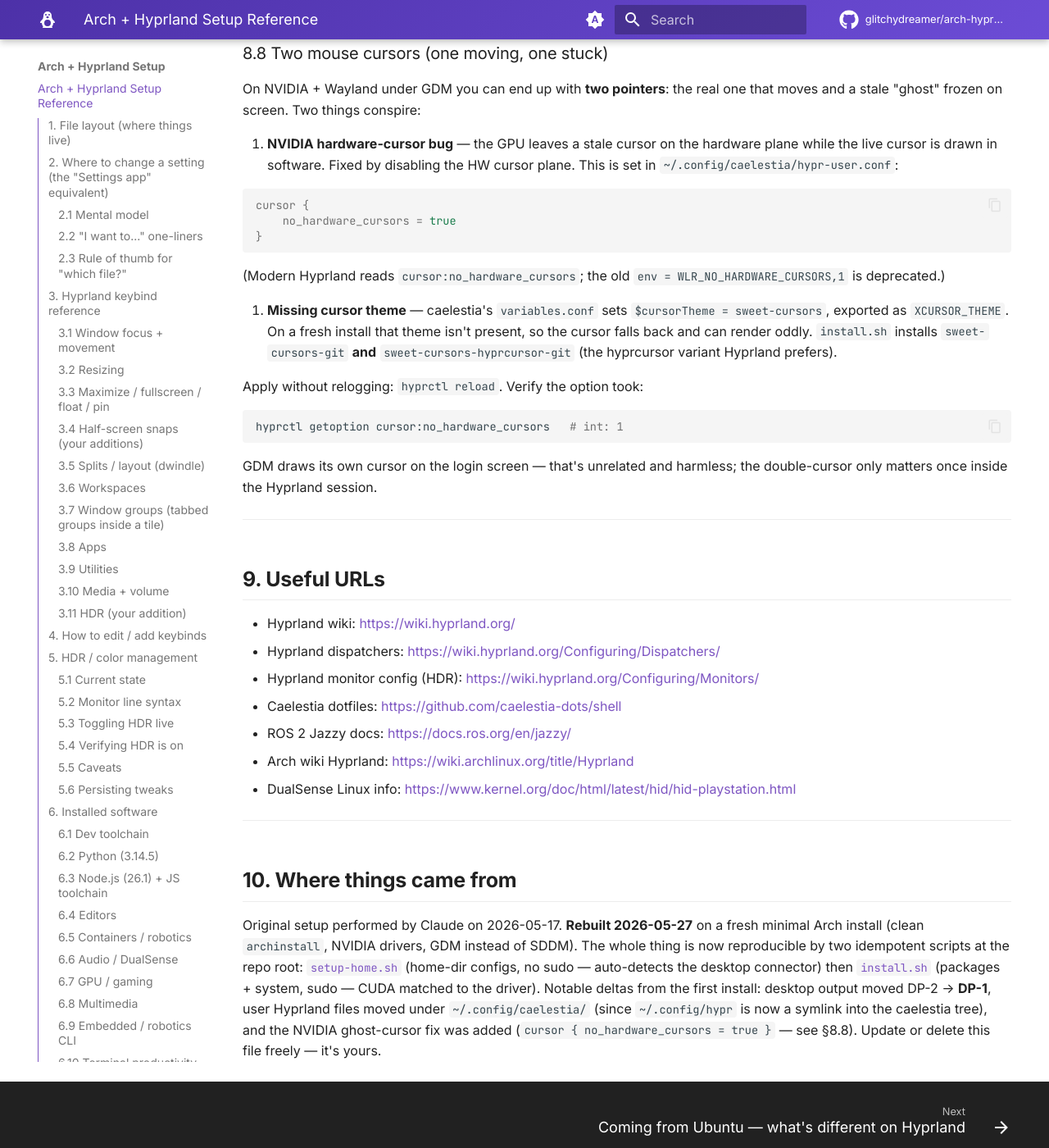
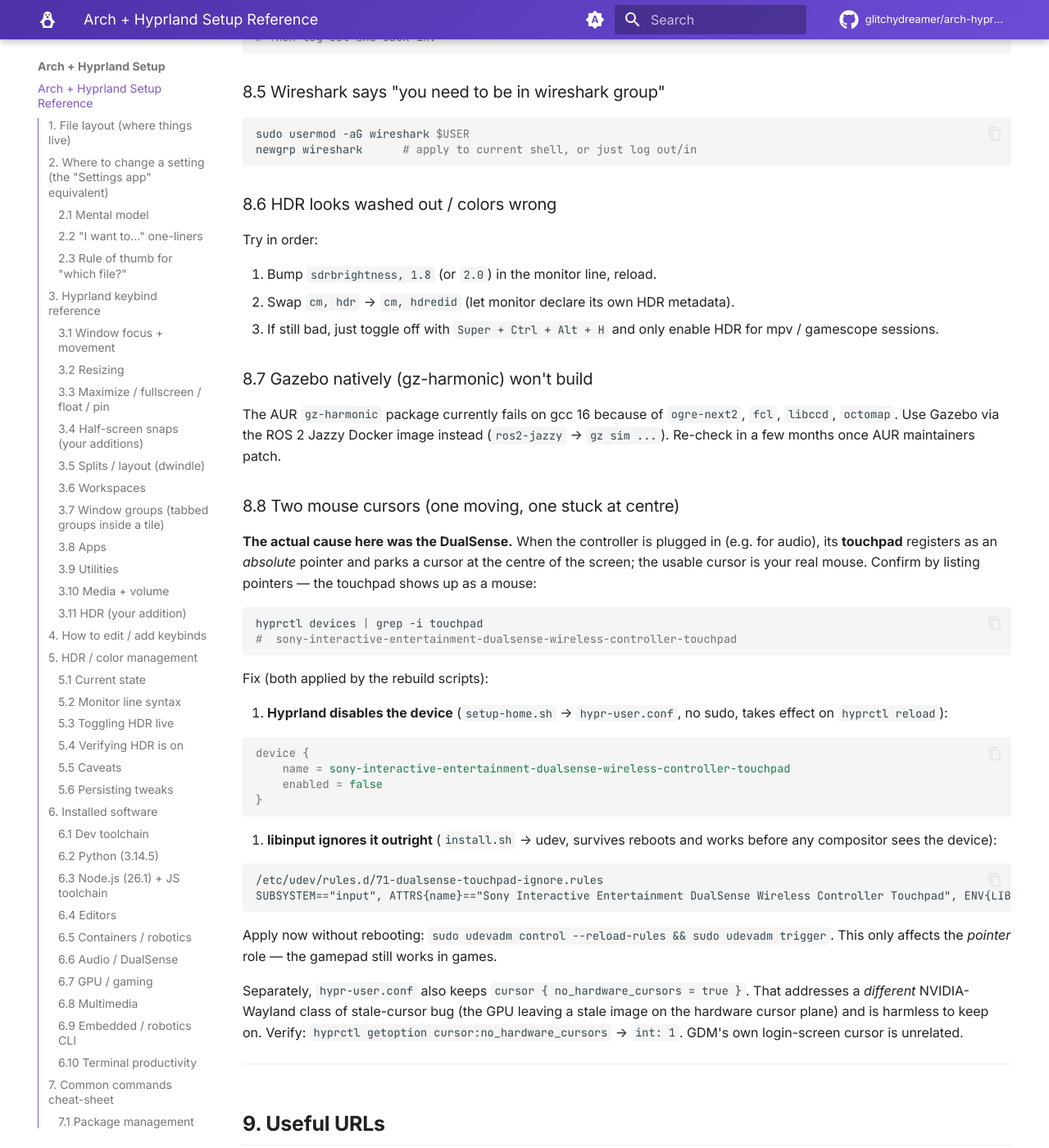
Before and after one commit to glitchydreamer/arch-hyprland-setup, an MkDocs documentation site: the page built from docs/index.md, in a window 1280 px wide and 1400 px high, scrolled down 20629 px. Shown: the whole window at 82% size. Built offline with MkDocs 1.6.1 and Material for MkDocs 9.7.7, drawn with Linux system fonts in a browser that asks for light colours; comment, search, counter and statistics services are not loaded; some of the changed text lies outside the part shown.

Commit message:
fix(dualsense): correct cursor + audio root causes; add project-context doc
The first round misdiagnosed both issues. Corrected:

- Stuck centre cursor = the DualSense TOUCHPAD registering as an absolute
  pointer, not the NVIDIA HW cursor. Disable it in Hyprland (device{enabled=
  false}, via setup-home.sh) and at libinput (LIBINPUT_IGNORE_DEVICE udev rule,
  via install.sh). no_hardware_cursors is kept for the separate NVIDIA case.
- Silent earphones in the controller jack = PipeWire profile routing, not the
  old PCM-volume amixer hack (this UCM card has no mixer controls). Speaker vs
  the 3.5mm jack are separate profiles with auto-switch shipped off. Add a
  WirePlumber drop-in re-enabling auto + a `dualsense-audio` helper to force it.
  Removed the obsolete /usr/local + udev numid fix from install.sh.

- docs/project-context.md: new one-page canonical map of the whole project
  (purpose, machines, two-script rebuild, file map, root-cause decisions).
- Rewrote troubleshooting §8.1 + §8.8 and the §1/§6.6 references to match.

Co-Authored-By: Claude Opus 4.7 <noreply@anthropic.com>

````diff
--- a/docs/index.md
+++ b/docs/index.md
@@ -1,4 +1,6 @@
 # Arch + Hyprland Setup Reference
+
+> New here? Start with [Project context](project-context.md) for a one-page map.
 
 > Last updated 2026-05-27. HDR set to OFF by default; toggle with `Super + Ctrl + Alt + H`.
 > Machine: Arch Linux + Hyprland + caelestia dotfiles, **GDM** as the display manager.
@@ -32,8 +34,8 @@
 | **Your fish dev-env additions** | `~/.config/fish/conf.d/dev-env.fish` |
 | Personal scripts (in PATH) | `~/.local/bin/` |
 | Robotics workspace | `~/robotics/ws` |
-| ALSA state | `/var/lib/alsa/asound.state` |
-| DualSense audio fix | `/usr/local/bin/dualsense-audio-fix.sh` + `/etc/udev/rules.d/99-dualsense-audio.rules` |
+| DualSense audio → headphone jack | `~/.local/bin/dualsense-audio` + `~/.config/wireplumber/wireplumber.conf.d/51-dualsense-headphones.conf` |
+| DualSense touchpad ignore (cursor) | `~/.config/caelestia/hypr-user.conf` (device block) + `/etc/udev/rules.d/71-dualsense-touchpad-ignore.rules` |
 | HDR toggle script | `~/.local/bin/hdr-toggle` |
 
 **Golden rule**: never edit anything under `~/.local/share/caelestia/`. It will be overwritten when caelestia updates. All your customisation goes in `~/.config/caelestia/hypr-user.conf` (sourced LAST, so it always wins).
@@ -440,7 +442,12 @@ npm 11, pnpm 10, yarn classic.
 ### 6.6 Audio / DualSense
 
 - PipeWire + WirePlumber.
-- DualSense udev rule fixes the hardware `PCM Playback Volume = 0` bug automatically on plug-in.
+- DualSense earphone-jack output: a WirePlumber drop-in re-enables ACP
+  auto-profile/auto-port so the jack auto-routes; `dualsense-audio` forces it
+  manually. (The old `PCM Playback Volume` amixer hack no longer applies — this
+  controller is UCM/profile-based. See [troubleshooting §8.1](#81-dualsense-audio-silent-earphones-in-the-controller-jack).)
+- DualSense touchpad is disabled as a pointer so it doesn't park a second cursor
+  at screen centre (see [§8.8](#88-two-mouse-cursors-one-moving-one-stuck-at-centre)).
 
 ### 6.7 GPU / gaming
 
@@ -583,18 +590,38 @@ git config --global user.email "you@example.com"
 
 ## 8. Troubleshooting recipes
 
-### 8.1 DualSense audio silent again
+### 8.1 DualSense audio silent (earphones in the controller jack)
+
+This bit us on the 2026-05-27 rebuild. The **old amixer/`numid` fix does not
+apply** on a modern PipeWire stack: the DualSense is UCM/profile-based and has
+*no* ALSA mixer controls (`amixer -c <card>` is empty). The real problem is
+**routing**: the controller exposes its internal speaker and its 3.5mm jack as
+separate PipeWire **profiles**, and it ships with auto-switching disabled
+(`api.acp.auto-profile/auto-port = false`), so plugging earphones into the jack
+never moves audio off the `HiFi (Mic, Speaker)` profile → silence.
+
+Two-part fix (both written by `setup-home.sh`, no sudo):
 
 ```bash
-# Check current state
-CARD=$(awk '/DualSense Wireless Controller/{n=$1;gsub(/[^0-9]/,"",n);print n;exit}' /proc/asound/cards)
-amixer -c $CARD cget numid=4   # should report values=100
+# Immediate: route to the 3.5mm jack + make it default (the helper does all this)
+dualsense-audio
 
-# Manual fix
-amixer -c $CARD cset numid=4 100
+# Under the hood it runs, roughly:
+CARD=$(pactl list cards short | awk '/Sony|DualSense/{print $2; exit}')
+pactl set-card-profile "$CARD" 'HiFi (Headphones, Mic)'
+SINK=$(pactl list sinks short | awk '/Sony|DualSense/{print $2; exit}')
+pactl set-default-sink "$SINK"; pactl set-sink-mute "$SINK" 0; pactl set-sink-volume "$SINK" 70%
+```
 
-# If the udev rule isn't firing
-sudo udevadm test $(udevadm info -q path /dev/snd/controlC$CARD) 2>&1 | tail
+Durable: `~/.config/wireplumber/wireplumber.conf.d/51-dualsense-headphones.conf`
+turns ACP `auto-profile`/`auto-port` back **on** for the DualSense so WirePlumber
+follows the jack automatically. If it ever doesn't catch, run `dualsense-audio`.
+
+Inspect available profiles/ports:
+
+```bash
+pactl list cards | grep -A2 -iE 'Profiles:|Headphones'   # see HiFi (Headphones, Mic) etc.
+pactl list sinks | grep -iE 'Description|Active Port'
 ```
 
 ### 8.2 Hyprland config change broke things
@@ -638,38 +665,45 @@ Try in order:
 
 The AUR `gz-harmonic` package currently fails on gcc 16 because of `ogre-next2`, `fcl`, `libccd`, `octomap`. Use Gazebo via the ROS 2 Jazzy Docker image instead (`ros2-jazzy` → `gz sim ...`). Re-check in a few months once AUR maintainers patch.
 
-### 8.8 Two mouse cursors (one moving, one stuck)
+### 8.8 Two mouse cursors (one moving, one stuck at centre)
 
-On NVIDIA + Wayland under GDM you can end up with **two pointers**: the real one
-that moves and a stale "ghost" frozen on screen. Two things conspire:
+**The actual cause here was the DualSense.** When the controller is plugged in
+(e.g. for audio), its **touchpad** registers as an *absolute* pointer and parks
+a cursor at the centre of the screen; the usable cursor is your real mouse.
+Confirm by listing pointers — the touchpad shows up as a mouse:
 
-1. **NVIDIA hardware-cursor bug** — the GPU leaves a stale cursor on the hardware
-   plane while the live cursor is drawn in software. Fixed by disabling the HW
-   cursor plane. This is set in `~/.config/caelestia/hypr-user.conf`:
+```bash
+hyprctl devices | grep -i touchpad
+#  sony-interactive-entertainment-dualsense-wireless-controller-touchpad
+```
+
+Fix (both applied by the rebuild scripts):
+
+1. **Hyprland disables the device** (`setup-home.sh` → `hypr-user.conf`, no sudo,
+   takes effect on `hyprctl reload`):
 
    ```ini
-   cursor {
-       no_hardware_cursors = true
+   device {
+       name = sony-interactive-entertainment-dualsense-wireless-controller-touchpad
+       enabled = false
    }
    ```
 
-   (Modern Hyprland reads `cursor:no_hardware_cursors`; the old
-   `env = WLR_NO_HARDWARE_CURSORS,1` is deprecated.)
+2. **libinput ignores it outright** (`install.sh` → udev, survives reboots and
+   works before any compositor sees the device):
 
-2. **Missing cursor theme** — caelestia's `variables.conf` sets
-   `$cursorTheme = sweet-cursors`, exported as `XCURSOR_THEME`. On a fresh
-   install that theme isn't present, so the cursor falls back and can render
-   oddly. `install.sh` installs `sweet-cursors-git` **and**
-   `sweet-cursors-hyprcursor-git` (the hyprcursor variant Hyprland prefers).
+   ```
+   /etc/udev/rules.d/71-dualsense-touchpad-ignore.rules
+   SUBSYSTEM=="input", ATTRS{name}=="Sony Interactive Entertainment DualSense Wireless Controller Touchpad", ENV{LIBINPUT_IGNORE_DEVICE}="1"
+   ```
+   Apply now without rebooting: `sudo udevadm control --reload-rules && sudo udevadm trigger`.
+   This only affects the *pointer* role — the gamepad still works in games.
 
-Apply without relogging: `hyprctl reload`. Verify the option took:
-
-```bash
-hyprctl getoption cursor:no_hardware_cursors   # int: 1
-```
-
-GDM draws its own cursor on the login screen — that's unrelated and harmless;
-the double-cursor only matters once inside the Hyprland session.
+Separately, `hypr-user.conf` also keeps `cursor { no_hardware_cursors = true }`.
+That addresses a *different* NVIDIA-Wayland class of stale-cursor bug (the GPU
+leaving a stale image on the hardware cursor plane) and is harmless to keep on.
+Verify: `hyprctl getoption cursor:no_hardware_cursors` → `int: 1`. GDM's own
+login-screen cursor is unrelated.
 
 ---
 
--- /dev/null
+++ b/docs/project-context.md
@@ -0,0 +1,89 @@
+# Project context (read me first)
+
+A single-page map of *what this project is*, so anyone (or any AI assistant)
+can pick it up cold. Details live in the other pages; this is the index of
+intent and decisions.
+
+## What this is
+
+Personal Arch Linux + Hyprland (**caelestia** dotfiles) workstation setup. This
+repo is **documentation + reproducibility scripts** — it is **not** the dotfiles
+themselves. The live config lives in the home directory; the repo describes it
+and can regenerate it.
+
+- **Display manager:** GDM (was SDDM on the first install).
+- **GPU:** NVIDIA (RTX 3060 on the desktop). Wayland session.
+- **Roaming NVMe:** the same SSD boots two machines — a **desktop** (RTX 3060,
+  LG 34" ultrawide, currently on **DP-1**) and a **laptop** (Intel + RTX 4070
+  Mobile, internal panel on **eDP-1**). Configs must work on both; per-host
+  switching is automatic.
+- **User workflow:** robotics / ML dev (CUDA, ROS 2, embedded serial),
+  terminal-first, fish shell, came from Ubuntu/GNOME.
+
+## The two-script rebuild
+
+A clean `archinstall` + NVIDIA drivers + caelestia, then:
+
+```sh
+bash setup-home.sh   # 1. home-dir configs, NO sudo, auto-detects the display
+bash install.sh      # 2. packages + system, calls sudo itself
+gh auth login && git push   # 3. the only step that can't be scripted
+```
+
+Both are **idempotent**. After them: set `git config --global user.name`, then
+log out/in (fish shell + group changes need a fresh session).
+
+- `setup-home.sh` — generates Hyprland overrides, `~/.local/bin` scripts, fish
+  `dev-env.fish`, Dolphin config, WirePlumber DualSense drop-in, git defaults.
+  It is the **source of truth** for those files; edit the script, re-run it.
+- `install.sh` — bootstraps git/`gh`/AUR-helper first, then installs the dev
+  stack, **driver-matched CUDA** + cuDNN, Docker + NVIDIA runtime, gaming/media,
+  KDE settings apps, sweet-cursors, the DualSense touchpad udev rule; enables
+  docker, adds groups, switches the login shell to fish.
+
+## File map (live system, not the repo)
+
+| Thing | Path |
+|---|---|
+| caelestia upstream (never edit) | `~/.local/share/caelestia/` (and `~/.config/hypr` → symlink into it) |
+| User Hyprland overrides | `~/.config/caelestia/hypr-user.conf`, `hypr-vars.conf` |
+| Per-host monitors + active symlink | `~/.config/caelestia/hypr-monitors-{desktop,laptop}.conf`, `hypr-monitors.conf` |
+| Scripts | `~/.local/bin/{select-monitors.sh, hdr-toggle, ros2-jazzy, dualsense-audio}` |
+| Fish additions | `~/.config/fish/conf.d/dev-env.fish` |
+| WirePlumber DualSense | `~/.config/wireplumber/wireplumber.conf.d/51-dualsense-headphones.conf` |
+| DualSense touchpad ignore | `/etc/udev/rules.d/71-dualsense-touchpad-ignore.rules` |
+| CUDA PATH | `/etc/profile.d/cuda.sh` (+ fish via `dev-env.fish`) |
+
+## Decisions & root causes worth remembering
+
+- **Connector is detected, not hardcoded.** First install used DP-2; this one
+  is DP-1. `setup-home.sh` writes the desktop monitor file and `hdr-toggle`
+  works off whatever the first non-eDP output is.
+- **Two-cursor bug = DualSense touchpad**, not (mainly) the NVIDIA HW cursor.
+  The controller's touchpad is an absolute pointer that parks a cursor at
+  centre. Fixed by disabling it (Hyprland `device{enabled=false}` + a libinput
+  `LIBINPUT_IGNORE_DEVICE` udev rule). `no_hardware_cursors=true` is kept for a
+  separate NVIDIA stale-cursor class but was not the cause. → [§8.8](index.md#88-two-mouse-cursors-one-moving-one-stuck-at-centre)
+- **DualSense audio = profile routing**, not the old `PCM Playback Volume`
+  amixer hack (this UCM card has no mixer controls). Speaker vs the 3.5mm jack
+  are separate PipeWire *profiles*; auto-switching ships disabled. Fixed with a
+  WirePlumber drop-in (re-enable auto) + a `dualsense-audio` helper. → [§8.1](index.md#81-dualsense-audio-silent-earphones-in-the-controller-jack)
+- **CUDA is matched to the driver.** `install.sh` reads `nvidia-smi`'s max CUDA
+  and only installs the rolling repo `cuda` if it fits, else an AUR `cuda-<ver>`.
+- **VRR on the desktop:** `vrr, 0` on the monitor line (locked 160 Hz). NVIDIA
+  reports `vrr=true` regardless — that's a capability readout, not the setting.
+- **Half-screen snaps omitted:** `Super+Ctrl+arrows` is caelestia's workspace
+  nav; a float-based snap is unreliable on dwindle.
+
+## Git identity
+
+Commits use **`glitchydreamer <creativegod0307@gmail.com>`** (the GitHub
+account), *not* the Claude-context account email. Remote is HTTPS; pushing
+needs `gh auth login` (or SSH/PAT) — a fresh install has no credentials.
+
+## History
+
+- **2026-05-17** — original setup (SDDM, DP-2).
+- **2026-05-27** — full rebuild on a clean minimal install (GDM, DP-1):
+  scripted into `setup-home.sh` + `install.sh`; fixed the DualSense cursor and
+  audio after discovering the first round's diagnoses were the wrong root cause.
````
Also changed, not shown: README.md (+1 -0 lines), 2 other files.
